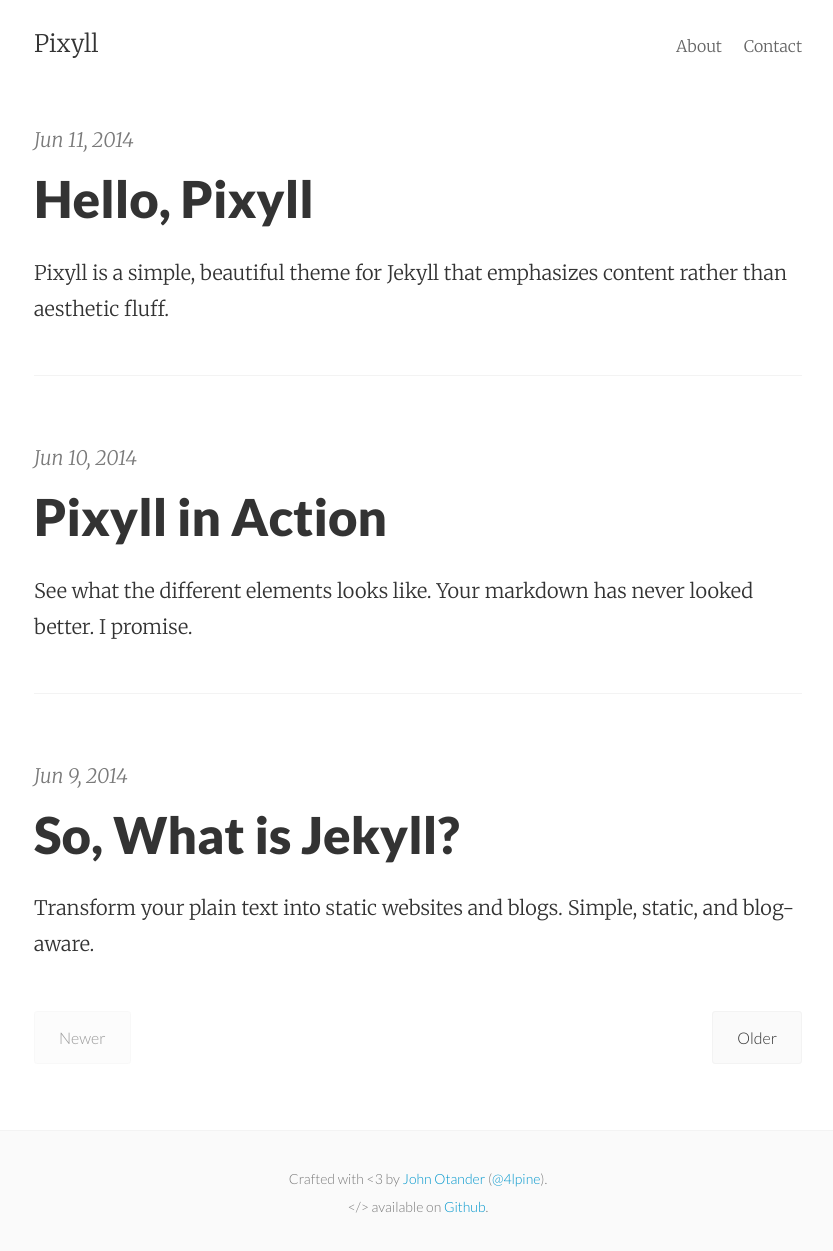
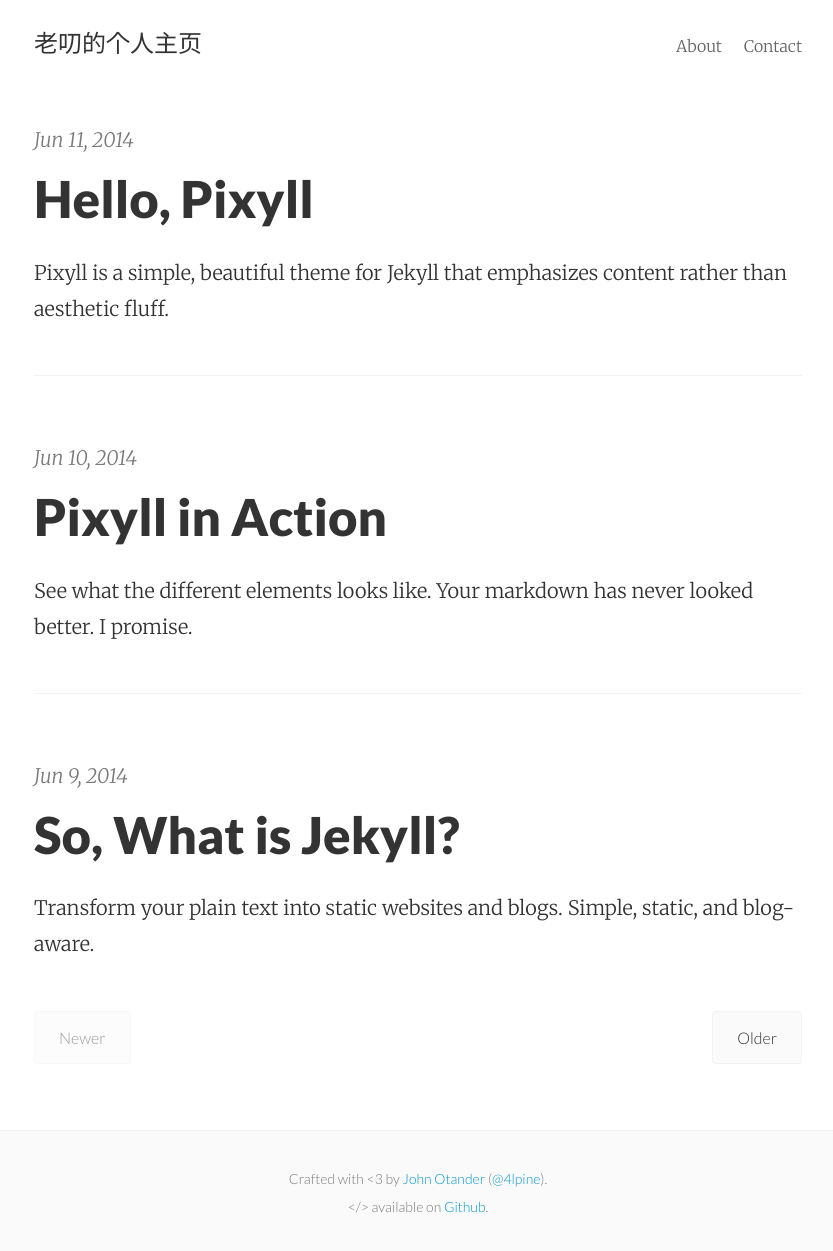
Before and after one commit to robinicon/microblog, a Jekyll site: the page built from index.html, in a window 1280 px wide. Shown: the whole page, without its empty margins (222-1055 px from the left). Built offline with Jekyll 4.4.1, drawn with Linux system fonts in a browser that asks for light colours; Markdown is read by kramdown in place of the engine named in the settings; the list of posts is cut into pages by our own code.

Commit message:
修改Pixyll主题 标题 名称 电子邮箱

```diff
--- a/_config.yml
+++ b/_config.yml
@@ -1,8 +1,8 @@
 # Site settings
-title:       Pixyll
-email:       your_email@example.com
+title:       老叨的个人主页
+email:       xue_yun_long@sina.cn
 author:      John Otander
-description: "A simple, beautiful theme for Jekyll that emphasizes content rather than aesthetic fluff."
+description: "乱山残雪夜，孤烛异乡人。渐与骨肉远，转于僮仆亲。"
 baseurl:     "/microblog"
 url:         "http://robinicon.github.io/microblog"
 
```
